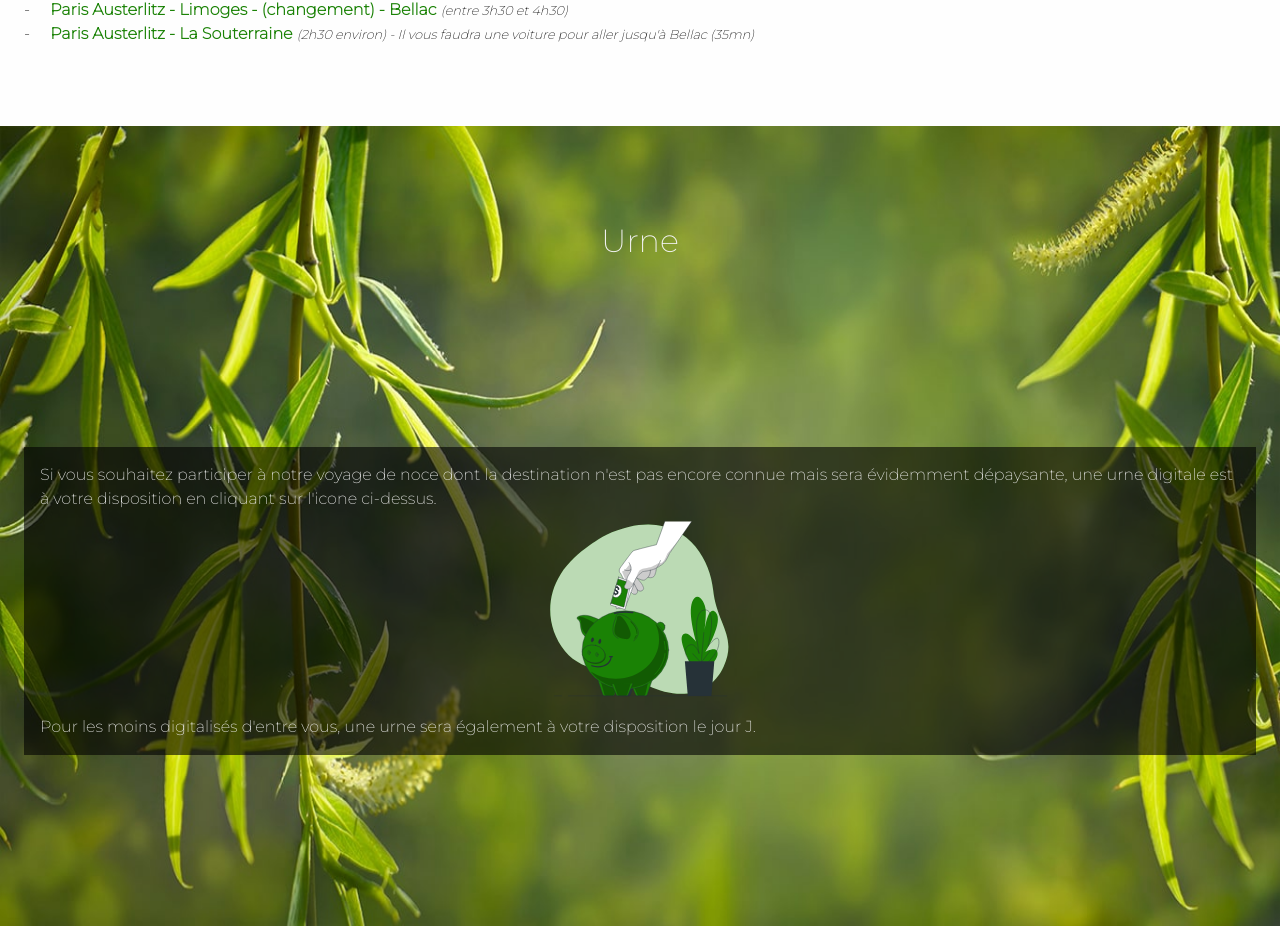
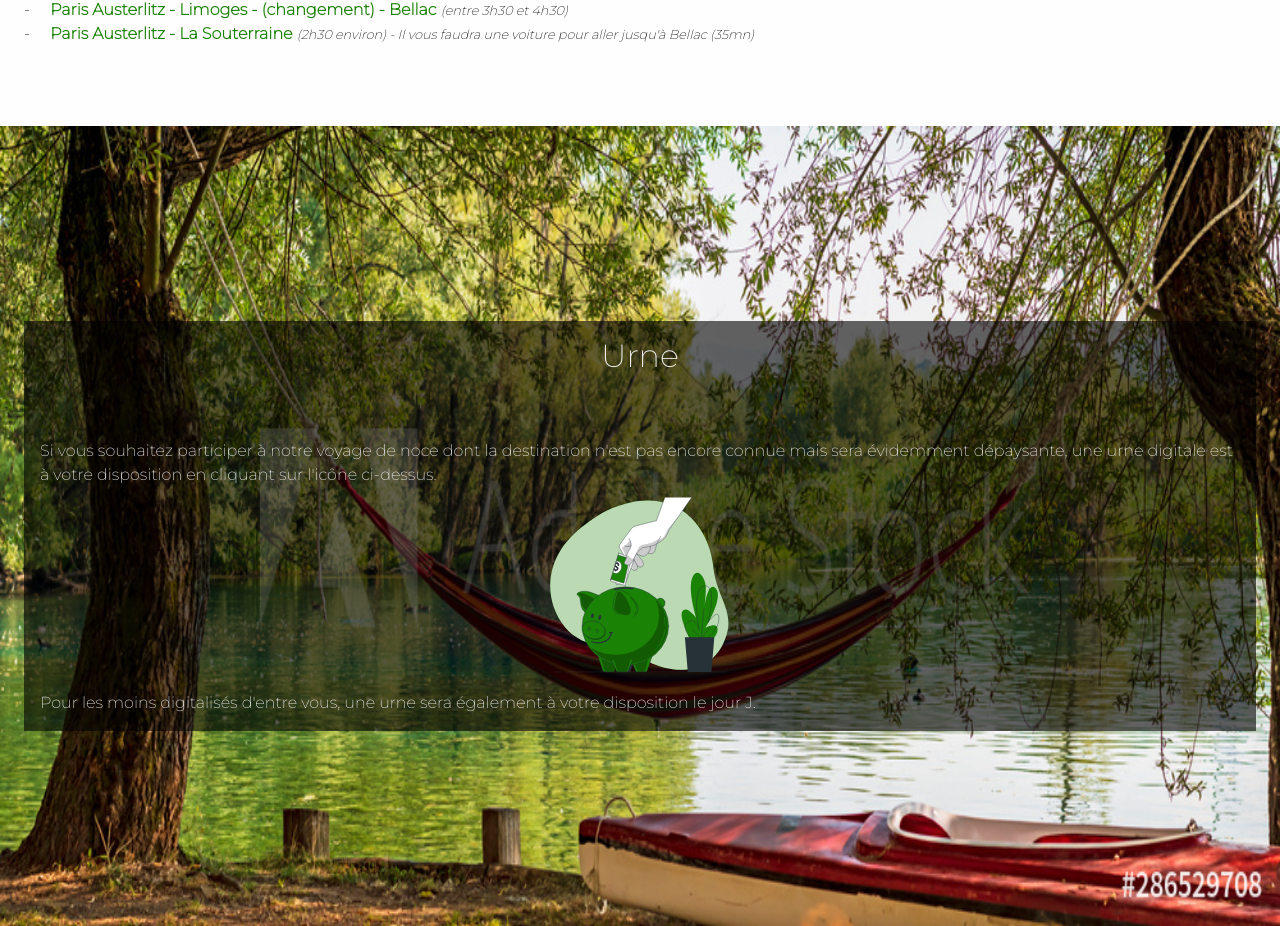
Before and after one commit to charlottel91/wedding-2022-client, a React (Create React App) app: page /urne in a window 1280 px wide. Shown: the part 3074-4000 px from the top of the page. Built offline with nearby package versions, Linux system fonts and the light colour scheme; no server answers; sample sign-in values are in the browser's storage; the HTML template or start-up script is replaced by a standard one.

Commit message:
Add new image and background.

```diff
--- a/src/pages/BulletBox.js
+++ b/src/pages/BulletBox.js
@@ -4,13 +4,12 @@ import {makeStyles} from '@material-ui/core/styles';
 import {Container, Typography, useMediaQuery, useTheme} from '@material-ui/core';
 
 import PiggyBank from '../assets/piggy_bank.svg';
-import ImgWeb from '../assets/home_web.jpg';
+import ImgWeb from '../assets/sleep_web.jpeg';
 import ImgIpad from '../assets/home_iPad.jpg';
 import ImgPhone from '../assets/home_iPhone.jpg';
 
 const useStyles = makeStyles({
   container: {
-    backgroundColor: '#FEFEFE',
     width: '100%',
     minHeight: '100vh',
     display: 'flex',
@@ -45,13 +44,11 @@ const useStyles = makeStyles({
   },
   title: {
     zIndex: 1,
-    marginBottom: '1rem',
+    marginBottom: '4rem',
     color: '#F2F2F2',
-    ['@media (min-width:780px)']: {
-      paddingTop: '6rem',
-    },
     ['@media (max-width:780px)']: {
       padding: '1rem',
+      marginBottom: '1rem',
     },
   },
   containerPage: {
@@ -59,6 +56,14 @@ const useStyles = makeStyles({
     margin: 'auto',
     padding: '1rem',
     backgroundColor: 'rgb(0, 0, 0, 0.6)',
+    display: 'flex',
+    flexDirection: 'column',
+    justifyContent: 'space-between',
+    ['@media (max-width:780px)']: {
+      height: '80vh',
+      marginBottom: '5rem',
+      justifyContent: 'space-around',
+    },
   },
   text: {
     color: '#F2F2F2',
@@ -82,14 +87,14 @@ const BulletBox = () => {
         <img src={ImgIpad} className={classes.image_ipad} />
       ) : null}
       {showImgPhone && <img src={ImgPhone} className={classes.image_phone} />}
-      <Typography className={classes.title} variant="h2">
-        Urne
-      </Typography>
       <Container className={classes.containerPage}>
+        <Typography className={classes.title} variant="h2">
+          Urne
+        </Typography>
         <Typography className={classes.text} variant="body1">
           Si vous souhaitez participer à notre voyage de noce dont la destination
           n&apos;est pas encore connue mais sera évidemment dépaysante, une urne digitale
-          est à votre disposition en cliquant sur l&apos;icone ci-dessus.
+          est à votre disposition en cliquant sur l&apos;icône ci-dessus.
         </Typography>
         <Container className={classes.link}>
           <a href="">
```
Also changed, not shown: src/assets/sleep_web.jpeg (added).
